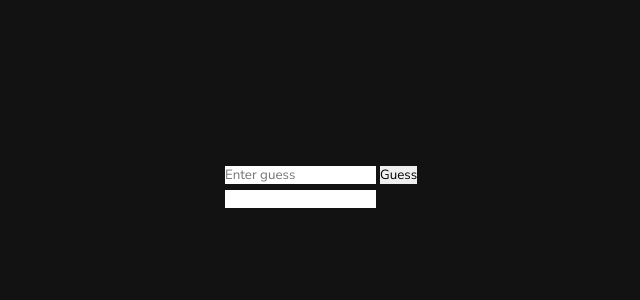
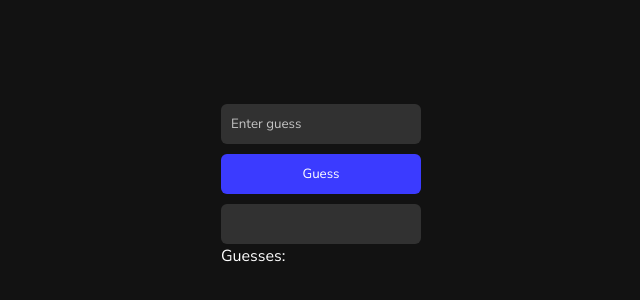
Before and after one commit to GabeNicholauson/guessing-game, a plain HTML site: page index.html in a window 1280 px wide. Shown: the part 214-514 px from the top of the page, without its empty margins (319-959 px from the left). Drawn offline with Linux system fonts and the light colour scheme.

Commit message:
updated ui

```diff
--- a/assets/script/index.js
+++ b/assets/script/index.js
@@ -0,0 +1 @@
+'use strict';
--- a/assets/style/index.css
+++ b/assets/style/index.css
@@ -9,3 +9,41 @@ body {
     display: grid;
     place-items: center;
 }
+
+.game-ui {
+    display: flex;
+    flex-direction: column;
+}
+
+.game-ui input {
+    width: 200px;
+    height: 40px;
+    padding: 10px;
+    border-radius: 6px;
+}
+
+.game-ui input[type="text"] {
+    background-color: #313131;
+    color: #fff;
+}
+
+.game-ui input[type="text"]::placeholder {
+    color: #c4c4c4;
+}
+
+.game-ui input + input {
+    margin-top: 10px;
+}
+
+.enter-guess {
+    color: #fff;
+    background-color: #3b3bff;
+}
+
+.result {
+    pointer-events: none;
+}
+
+.total-guesses {
+    color: #fff;
+}
--- a/index.html
+++ b/index.html
@@ -18,14 +18,12 @@
     <body>
         <main>
             <div class="container">
-                <section class="game-ui">
-                    <div class="guess-box">
-                        <input type="text" class="guess" placeholder="Enter guess">
-                        <button class="enter-guess">Guess</button>
-                    </div>
-
+                <form class="game-ui">
+                    <input type="text" class="guess" placeholder="Enter guess">
+                    <input type="button" class="enter-guess" value="Guess">
                     <input type="text" class="result">
-                </section>
+                    <p class="total-guesses">Guesses: </p>
+                </form>
             </div>
         </main>
     </body>
```
